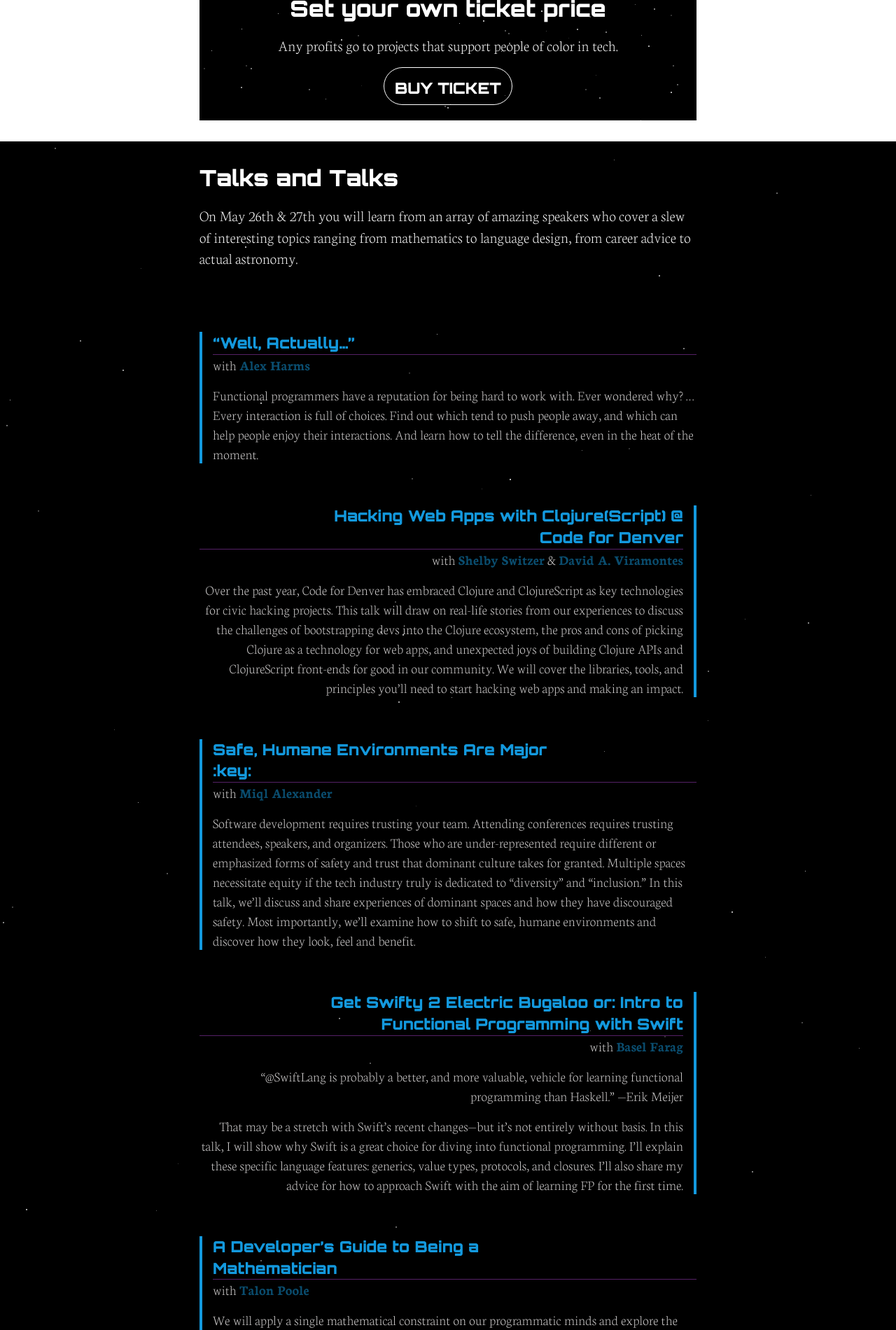
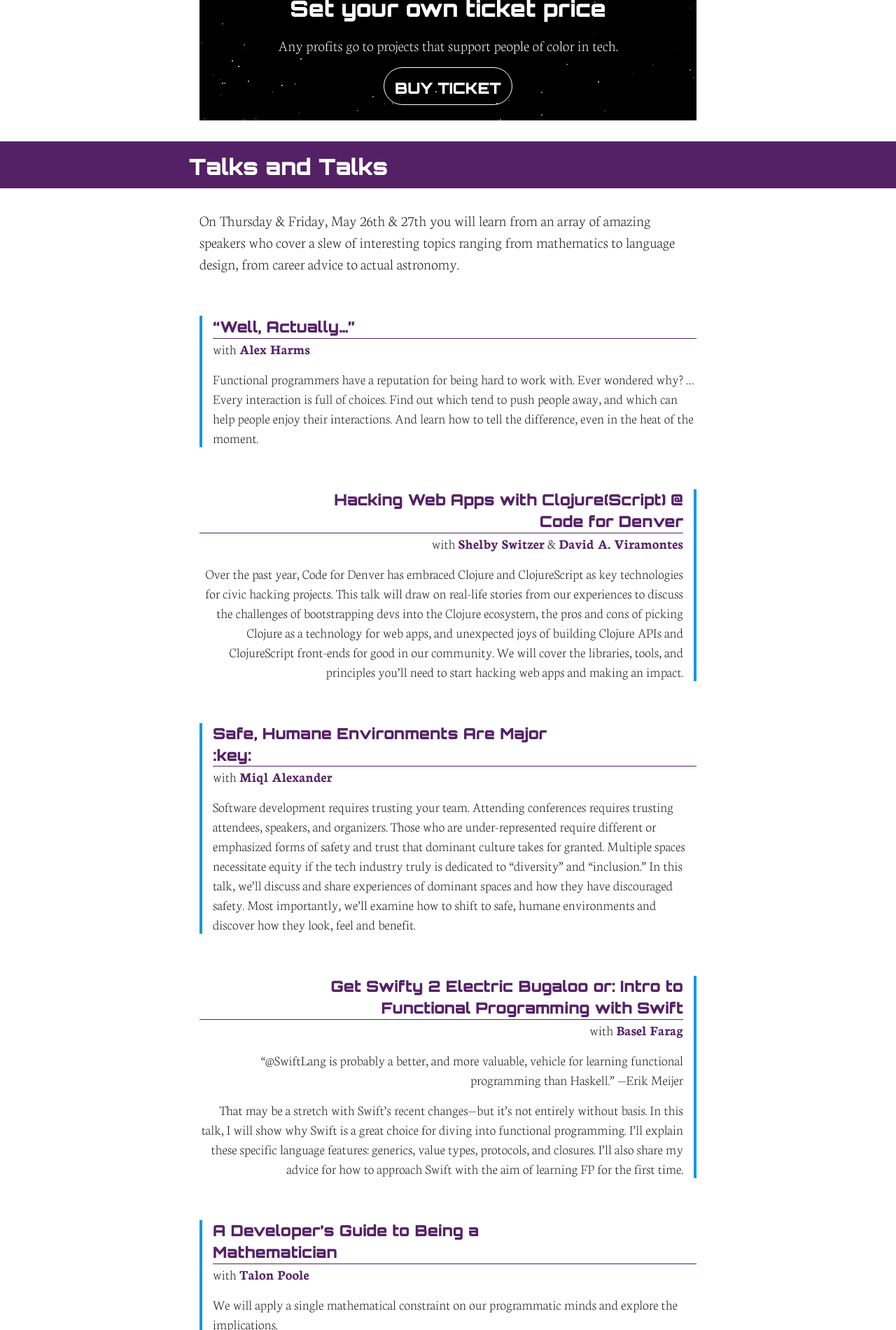
Before and after one commit to maitria/moonconf.org, a Jekyll site: the page built from index.html, in a window 1280 px wide. Shown: the part 665-2565 px from the top of the page at 70% size. Built offline with Jekyll 4.4.1, drawn with Linux system fonts in a browser that asks for light colours.

Commit message:
Talks have a white background.

```diff
--- a/_includes/talk.html
+++ b/_includes/talk.html
@@ -1,13 +1,11 @@
 <article class="talk">
   <header class="talk-header">
-    <a href="http://moonconf.org/#{{ include.link }}">
-      <h3 class="talk-title" id="{{ include.link }}">{{ include.title }}</h3>
-    </a>
+    <h3 class="talk-title" id="{{ include.link }}"><a href="http://moonconf.org/#{{ include.link }}">{{ include.title }}</a></h3>
   </header>
   <div class="talk-speaker">
     with <a href="https://twitter.com/{{ include.twitter }}">{{ include.speaker }}</a>
     {% if include.co-speaker %}
-      & <a href="https://twitter.com/{{ include.co-twitter }}">{{ include.co-speaker }}</a>
+      &amp; <a href="https://twitter.com/{{ include.co-twitter }}">{{ include.co-speaker }}</a>
     {% endif %}
   </div>
   <p class="talk-description">{{ include.description }}</p>
--- a/_includes/talks.html
+++ b/_includes/talks.html
@@ -1,12 +1,12 @@
-<section class="section-block talks stars">
+<section class="section-block">
+  <header class="section-block-header">
+    <div class="wrapper">
+      <h2 class="section-block-title">Talks and Talks</h2>
+    </div>
+  </header>
   <div class="section-block-content wrapper">
     <div class="talks-intro">
-      <h2>Talks and Talks</h2>
-      <p>
-        On May 26th & 27th you will learn from an array of amazing speakers
-        who cover a slew of interesting topics ranging from mathematics to language
-        design, from career advice to actual astronomy.
-      </p>
+      <p>On Thursday &amp; Friday, May 26th &amp; 27th you will learn from an array of amazing speakers who cover a slew of interesting topics ranging from mathematics to language design, from career advice to actual astronomy.</p>
     </div>
     {% include talk.html
       title='“Well, Actually…”'
--- a/_sass/_talks.scss
+++ b/_sass/_talks.scss
@@ -3,11 +3,11 @@
 }
 
 .talks-intro {
-  margin-bottom: $spacing-unit * 3;
+  margin-bottom: $spacing-unit * 2;
 }
 
 .talk {
-  color: $grey-color;
+  color: $text-color;
   margin-bottom: $spacing-unit * 2;
 }
 
@@ -25,16 +25,25 @@
 .talk-header {
   border-bottom: 1px solid $brand-color;
   overflow: hidden;
-  a {
-    transition: none;
-  }
-  a:hover {
-    border-bottom: 0;
+  h3 {
+    a:link {
+      color: $brand-color;
+    }
+    a:visited {
+      color: $brand-color;
+    }
+    a:hover {
+      color: $brand-color-blue;
+      transition: none;
+      border-bottom: 0;
+    }
+    a:active {
+      color: $brand-color-blue;
+    }
   }
 }
 
 .talk-title {
-  color: $brand-color-blue;
   border-bottom: 0;
   display: inline-block;
   font-weight: bold;
@@ -47,6 +56,20 @@
 }
 
 .talk-speaker {
+  a:link {
+    color: $brand-color;
+  }
+  a:visited {
+    color: $brand-color;
+  }
+  a:hover {
+    transition: none;
+    color: $brand-color-blue;
+    border-bottom: 0;
+  }
+  a:active {
+    color:$brand-color-blue;
+  }
   font-size: $mid-font-size;
 }
 
```
